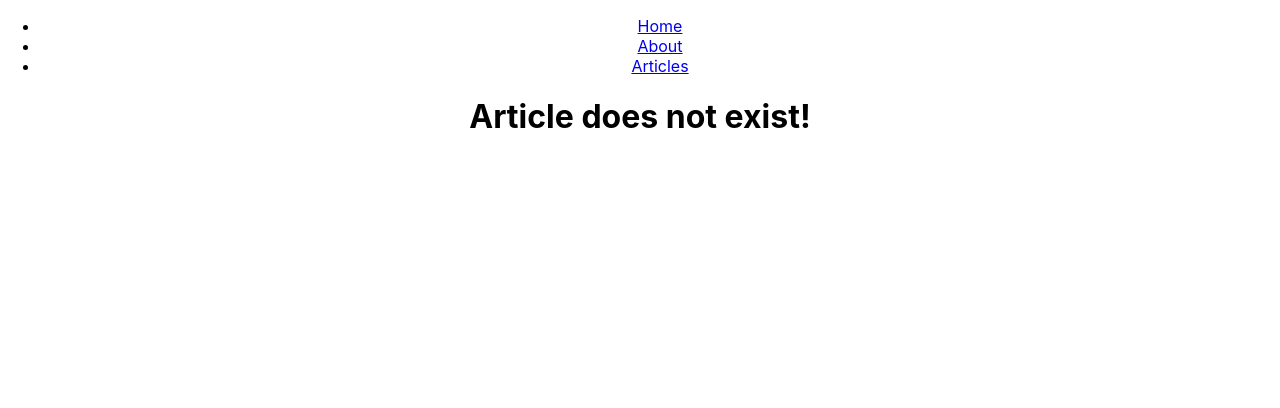
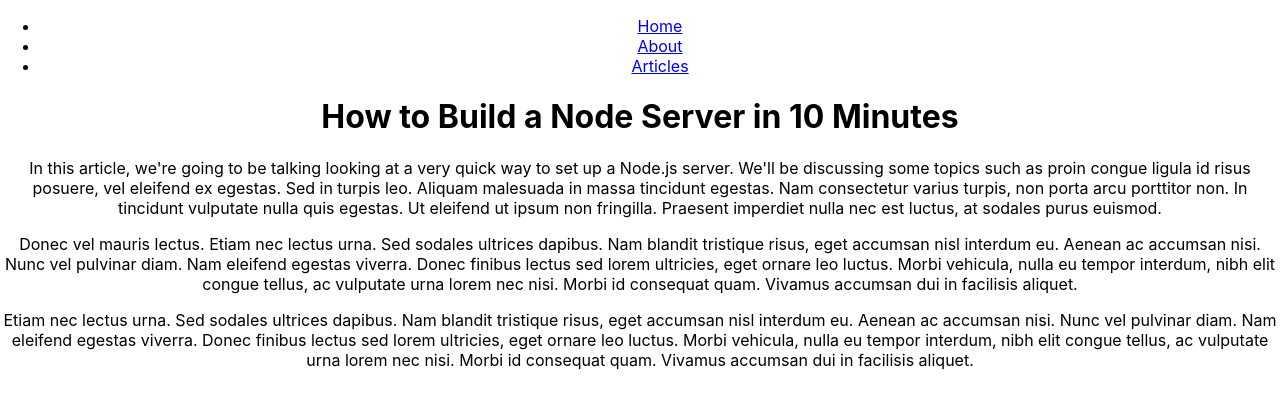
Before and after one commit to ben247/react-blog, a React (Create React App) app: page /article/learn-node in a window 1280 px wide. Shown: the top 408 px of the page. Built offline with nearby package versions, Linux system fonts and the light colour scheme.

Commit message:
Using map to list articles

```diff
--- a/src/App.js
+++ b/src/App.js
@@ -1,14 +1,11 @@
-import React, { Component } from 'react';
-import {
-  BrowserRouter as Router,
-  Route,
-} from 'react-router-dom';
-import HomePage from './pages/HomePage';
-import AboutPage from './pages/AboutPage';
-import ArticlesList from './pages/ArticlesList';
-import ArticlePage from './pages/ArticlePage';
-import NavBar from './NavBar';
-import './App.css';
+import React, { Component } from "react";
+import { BrowserRouter as Router, Route } from "react-router-dom";
+import HomePage from "./pages/HomePage";
+import AboutPage from "./pages/AboutPage";
+import ArticlesList from "./pages/ArticlesList";
+import ArticlePage from "./pages/ArticlePage";
+import NavBar from "./NavBar";
+import "./App.css";
 
 class App extends Component {
   render() {
@@ -20,7 +17,7 @@
             <Route path="/" component={HomePage} exact />
             <Route path="/about" component={AboutPage} />
             <Route path="/articles-list" component={ArticlesList} />
-            <Route path="/article" component={ArticlePage} />
+            <Route path="/article/:name" component={ArticlePage} />
           </div>
         </div>
       </Router>
--- a/src/NavBar.js
+++ b/src/NavBar.js
@@ -1,5 +1,5 @@
-import React from 'react';
-import { Link } from 'react-router-dom';
+import React from "react";
+import { Link } from "react-router-dom";
 
 const NavBar = () => (
   <nav>
--- a/src/pages/ArticlesList.js
+++ b/src/pages/ArticlesList.js
@@ -1,8 +1,15 @@
 import React from 'react';
+import { Link } from 'react-router-dom';
+import articleContent from './article-content';
 
 const ArticlesList = () => (
     <>
     <h1>Articles</h1>
+    {articleContent.map((article, key) => (
+        <Link key={key} to={`/article/${article.name}`}>
+            <h3>{article.title}</h3>
+        </Link>
+    ))}
     </>
 );
 
--- a/src/pages/article-content.js
+++ b/src/pages/article-content.js
@@ -1,7 +1,7 @@
 const articles = [
   {
-        name: 'learn-react',
-        title: 'The Fastest Way to Learn React',
+    name: "learn-react",
+    title: "The Fastest Way to Learn React",
     content: [
       `Welcome! Today we're going to be talking about the fastest way to
             learn React. We'll be discussing some topics such as proin congue
@@ -22,10 +22,11 @@
             sed lorem ultricies, eget ornare leo luctus. Morbi vehicula, nulla eu tempor
             interdum, nibh elit congue tellus, ac vulputate urna lorem nec nisi. Morbi id
             consequat quam. Vivamus accumsan dui in facilisis aliquet.`,
-        ]
-    },    {
-        name: 'learn-node',
-        title: 'How to Build a Node Server in 10 Minutes',
+    ],
+  },
+  {
+    name: "learn-node",
+    title: "How to Build a Node Server in 10 Minutes",
     content: [
       `In this article, we're going to be talking looking at a very quick way
             to set up a Node.js server. We'll be discussing some topics such as proin congue
@@ -46,10 +47,11 @@
             sed lorem ultricies, eget ornare leo luctus. Morbi vehicula, nulla eu tempor
             interdum, nibh elit congue tellus, ac vulputate urna lorem nec nisi. Morbi id
             consequat quam. Vivamus accumsan dui in facilisis aliquet.`,
-        ]
-    },     {
-        name: 'my-thoughts-on-resumes',
-        title: 'My Thoughts on Resumes',
+    ],
+  },
+  {
+    name: "my-thoughts-on-resumes",
+    title: "My Thoughts on Resumes",
     content: [
       `Today is the day I talk about something which scares most people: resumes.
             In reality, I'm not sure why people have such a hard time with proin congue
@@ -70,7 +72,7 @@
             sed lorem ultricies, eget ornare leo luctus. Morbi vehicula, nulla eu tempor
             interdum, nibh elit congue tellus, ac vulputate urna lorem nec nisi. Morbi id
             consequat quam. Vivamus accumsan dui in facilisis aliquet.`,
-        ]
+    ],
   },
 ];
 
```
Also changed, not shown: src/pages/ArticlePage.js (+8 -8 lines). Lines whose indentation alone changed are shown as unchanged.
